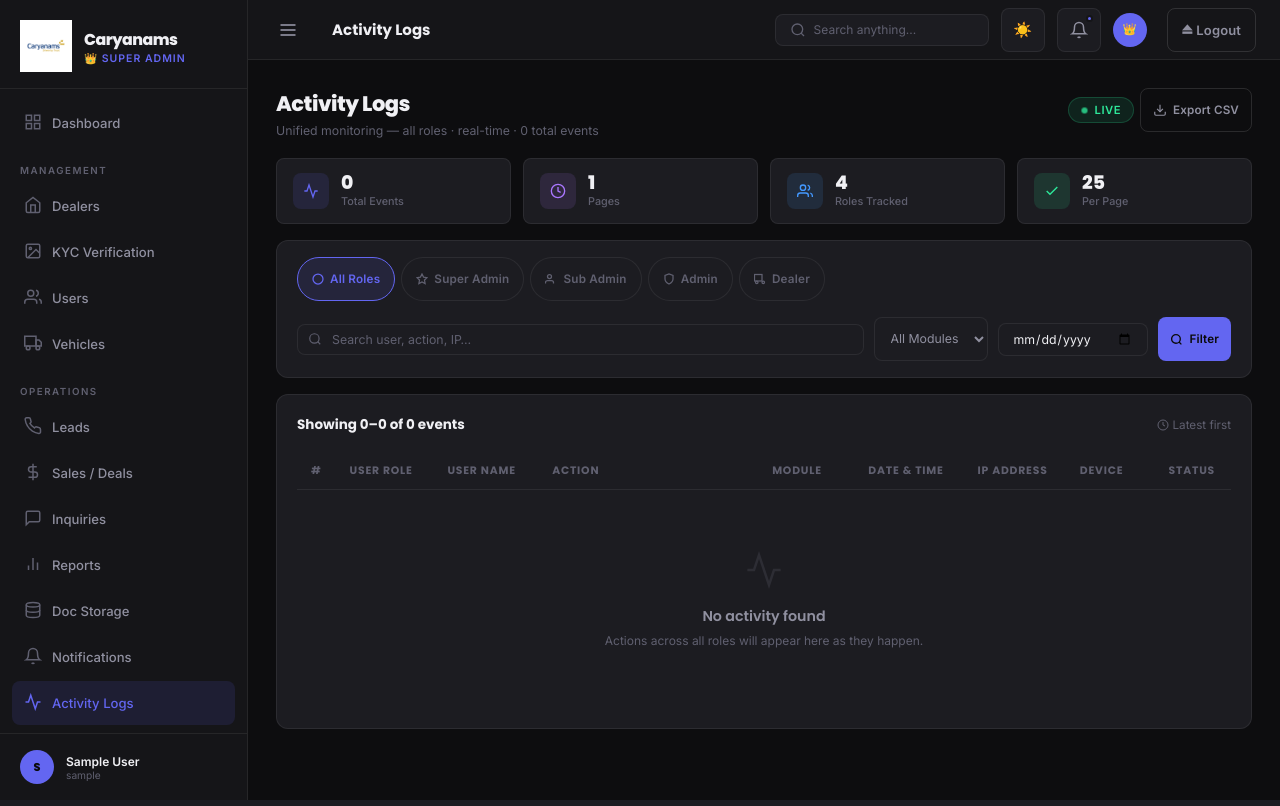
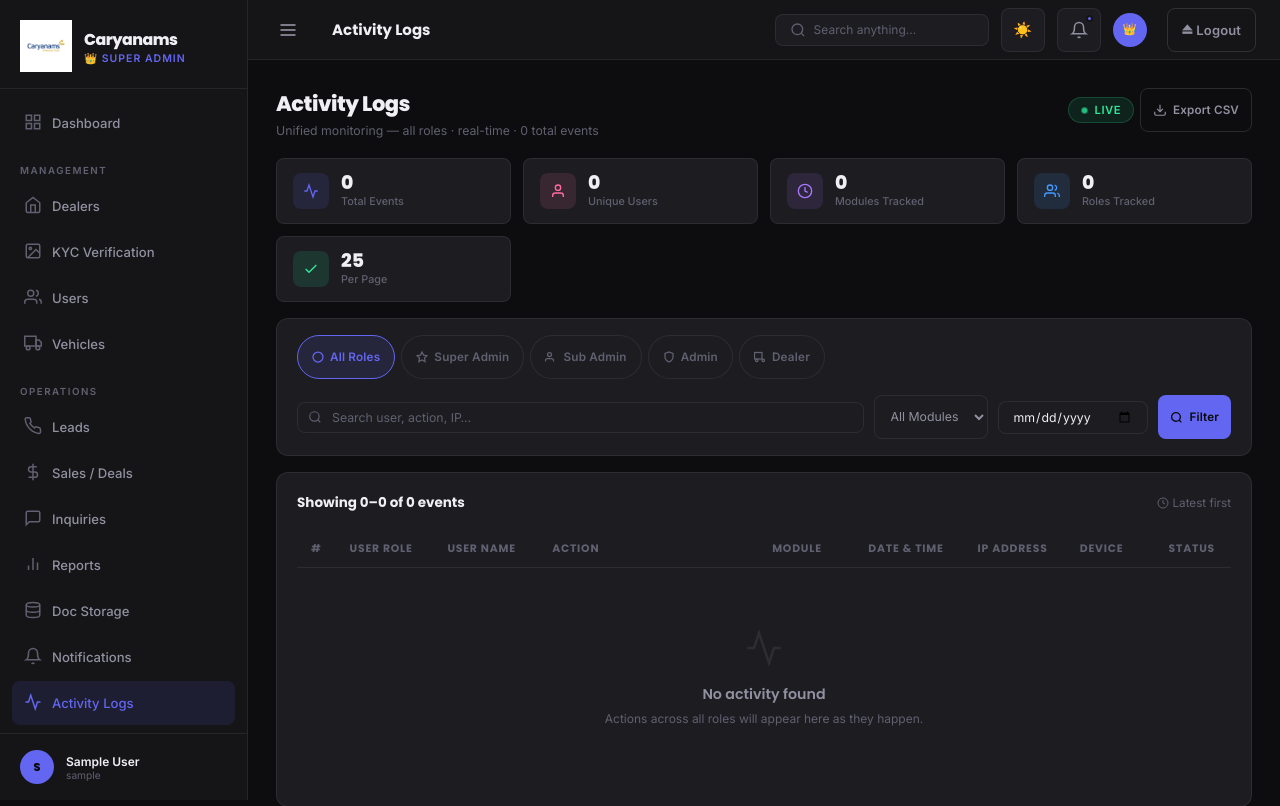
Before and after one commit to dharmik008/DMS_system, a Flask app: page /admin/activity in a window 1280 px wide. Shown: the top 806 px of the page. Run offline with Flask 3, Linux system fonts and the light colour scheme; the visitor is signed in with stand-in values (Sample User, id 1); data that the repository does not hold is empty.

Commit message:
Update activity.html

```diff
--- a/templates/admin/activity.html
+++ b/templates/admin/activity.html
@@ -90,8 +90,17 @@
       <svg width="16" height="16" viewBox="0 0 24 24" fill="none" stroke="currentColor" stroke-width="2"><polyline points="22 12 18 12 15 21 9 3 6 12 2 12"/></svg>
     </div>
     <div>
-      <div class="al-stat-val">{{ total }}</div>
+      <div class="al-stat-val" data-stat="total">{{ total }}</div>
       <div class="al-stat-lbl">Total Events</div>
+    </div>
+  </div>
+  <div class="al-stat">
+    <div class="al-stat-icon" style="background:rgba(255,107,157,0.12);color:#ff6b9d;">
+      <svg width="16" height="16" viewBox="0 0 24 24" fill="none" stroke="currentColor" stroke-width="2"><path d="M20 21v-2a4 4 0 0 0-4-4H8a4 4 0 0 0-4 4v2"/><circle cx="12" cy="7" r="4"/></svg>
+    </div>
+    <div>
+      <div class="al-stat-val" data-stat="unique_users">{{ unique_users }}</div>
+      <div class="al-stat-lbl">Unique Users</div>
     </div>
   </div>
   <div class="al-stat">
@@ -99,8 +108,8 @@
       <svg width="16" height="16" viewBox="0 0 24 24" fill="none" stroke="currentColor" stroke-width="2"><circle cx="12" cy="12" r="10"/><polyline points="12 6 12 12 16 14"/></svg>
     </div>
     <div>
-      <div class="al-stat-val">{{ total_pages }}</div>
-      <div class="al-stat-lbl">Pages</div>
+      <div class="al-stat-val" data-stat="modules_tracked">{{ modules_tracked }}</div>
+      <div class="al-stat-lbl">Modules Tracked</div>
     </div>
   </div>
   <div class="al-stat">
@@ -108,7 +117,7 @@
       <svg width="16" height="16" viewBox="0 0 24 24" fill="none" stroke="currentColor" stroke-width="2"><path d="M17 21v-2a4 4 0 0 0-4-4H5a4 4 0 0 0-4 4v2"/><circle cx="9" cy="7" r="4"/><path d="M23 21v-2a4 4 0 0 0-3-3.87"/><path d="M16 3.13a4 4 0 0 1 0 7.75"/></svg>
     </div>
     <div>
-      <div class="al-stat-val">4</div>
+      <div class="al-stat-val" data-stat="roles_tracked">{{ roles_tracked }}</div>
       <div class="al-stat-lbl">Roles Tracked</div>
     </div>
   </div>
@@ -708,7 +717,18 @@ document.getElementById('filterForm').addEventListener('submit', function(e) {
     fetch(url, {credentials:'same-origin'})
       .then(function(r){ return r.ok ? r.json() : null; })
       .then(function(data) {
-        if (!data || !data.success || !data.rows.length) return;
+        if (!data || !data.success) return;
+
+        // Always refresh the stat cards (Total / Unique Users / Modules / Roles),
+        // even when there are no new rows since the last poll.
+        if (data.stats) {
+          document.querySelectorAll('[data-stat]').forEach(function(el){
+            var key = el.dataset.stat;
+            if (data.stats[key] !== undefined) el.textContent = data.stats[key];
+          });
+        }
+
+        if (!data.rows.length) return;
         var tbody = document.querySelector('#activityTable tbody');
         if (!tbody) return;
 
@@ -723,10 +743,6 @@ document.getElementById('filterForm').addEventListener('submit', function(e) {
           tbody.insertAdjacentHTML('afterbegin', _buildRow(log));
           if (log.id > maxId) maxId = log.id;
         });
-
-        // Update the total-records stat card (first .al-stat-val)
-        var statEl = document.querySelector('.al-stat-val');
-        if (statEl) statEl.textContent = data.total;
       })
       .catch(function(){});
   }
```
